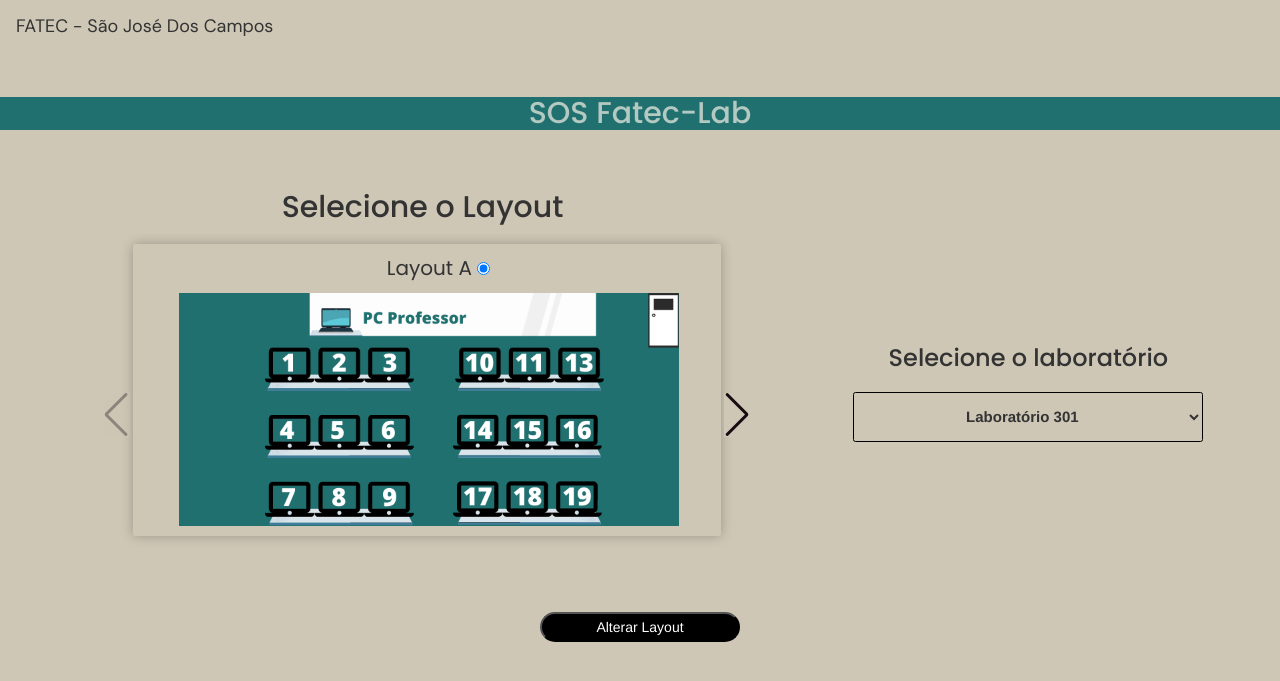
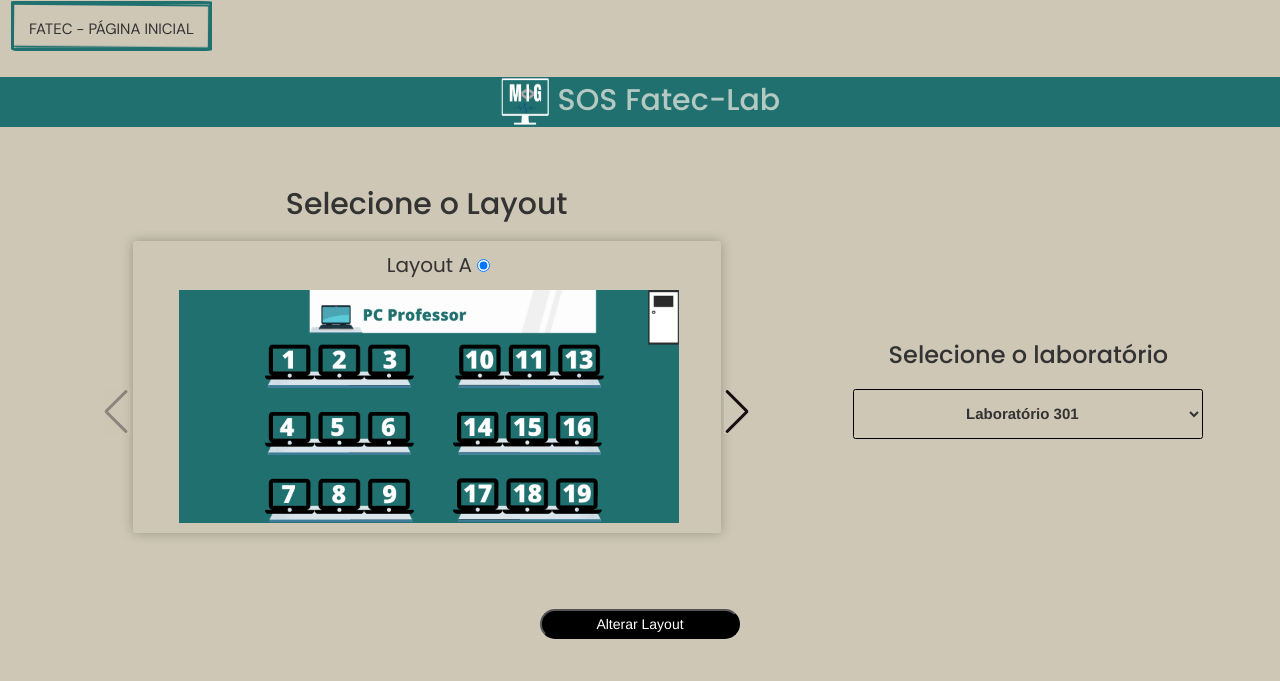
Before and after one commit to GabbsSantana/Fatec, a Flask app: page /update in a window 1280 px wide. Shown: the top 681 px of the page. Run offline with Flask 2, Linux system fonts and the light colour scheme; data comes from the database, SQL or seed files in the repository; some libraries are stand-ins or nearby versions.

Commit message:
logo MIG incluido

```diff
--- a/app.py
+++ b/app.py
@@ -16,9 +16,12 @@ def openDB():
   return cur,connection
 
 # Inicializando variável com os layouts vinculados aos Laboratórios
-cur,conn = openDB()
-cur.execute('select laboratorio_nome,layout from layout')
-layoutLab = cur.fetchall()
+def layouts():
+  cur,conn = openDB()
+  cur.execute('select laboratorio_nome,layout_nome from layout')
+  layoutLab = cur.fetchall()
+  conn.close()
+  return layoutLab
 
 
 # Inicializando o app FLASK
@@ -53,6 +56,7 @@ def select():
 # Rota responsável por receber nome e email do usuário
 @app.route('/layout/',methods=(['GET','POST']))
 def layout():
+  layoutLab = layouts()
   if request.method == 'POST':
     nome = request.form['nome']
     email = request.form['e-mail']
@@ -134,12 +138,13 @@ def all():
 # Disponível apenas para o administrador
 @app.route('/update',methods=['GET','POST'])
 def update():
+  layoutLab = layouts()
   cur,con = openDB()
   if request.method == 'POST':
     lab = request.form['laboratorios']
     imagem = request.form['imagem']
     print(lab,imagem)
-    cur.execute('UPDATE layout SET layout = ? WHERE laboratorio_nome == ?',(imagem,lab))
+    cur.execute('UPDATE layout SET layout_nome = ? WHERE laboratorio_nome == ?',(imagem,lab))
     con.commit()
     con.close()
     return redirect(url_for('admin'))
--- a/schema.sql
+++ b/schema.sql
@@ -5,11 +5,11 @@ CREATE TABLE chamados(
   laboratorio TEXT NOT NULL,
   CONSTRAINT fk_alunos FOREIGN KEY (alunos_id) REFERENCES alunos(alunos_id)
 );
-DROP TABLE IF EXISTS laboratorio;
+DROP TABLE IF EXISTS layout;
 CREATE TABLE layout(
   laboratorio_id INTEGER PRIMARY KEY AUTOINCREMENT,
   laboratorio_nome TEXT NOT NULL,
-  layout TEXT NOT NULL
+  layout_nome TEXT NOT NULL
 );
 DROP TABLE IF EXISTS alunos;
 CREATE TABLE alunos (
--- a/static/style.css
+++ b/static/style.css
@@ -5,7 +5,6 @@
   max-width: 100vw;
   max-height: 100vh;
   background-color: #cec7b6;
-  color: var(--base-color-text);
 }
 :root{
 --base-color-gray:(#cec7b6);
@@ -34,10 +33,7 @@ p,a{
   font-family: var(--title-font);
   color: var(--base-color-text);
 }
-header{
- display: flex;
 
-}
 header img#logo {
  width: 10%;
  height: 10%;
@@ -50,6 +46,37 @@ h1 {
   margin: 25px auto;
   text-align: center;
 }
+#logo{
+  display: inline;
+  background-color: rgb(32, 112, 112);
+}
+#logo1{
+  display: inline;
+}
+#nav-fatec{
+  margin-left: 10px;
+  display: inline-block;
+  border: 3px solid rgb(32, 112, 112);
+  font-size: 1.5rem;
+  border-radius: 2% 6% 5% 4% / 1% 1% 2% 4%;
+  text-transform: uppercase;
+
+  background: transparent;
+  position: relative;}
+
+  #nav-fatec::before {
+      content: '';
+      border: 2px solid rgb(32, 112, 112);
+      display: block;
+      width: 100%;
+      height: 100%;
+      position: absolute;
+      top: 50%;
+      left: 50%;
+      transform: translate3d(-50%, -50%, 0) scale(1.015) rotate(0.5deg);
+      border-radius: 1% 1% 2% 4% / 2% 6% 5% 4%;
+  }
+
 
 .jumbotron-small{
   background-color:rgb(32, 112, 112) ;
--- a/templates/layout.html
+++ b/templates/layout.html
@@ -50,6 +50,7 @@
             </label>
             <input type="submit" value="Abrir Chamado" id="abrir_chamado">
 
+
         </form>
       </div>
       </section>
--- a/templates/style.html
+++ b/templates/style.html
@@ -18,10 +18,12 @@
     rel="stylesheet"
     href="https://unpkg.com/swiper@8/swiper-bundle.min.css"
    />
+   <link rel="shortcut icon" href="{{ url_for('static', filename='logo-mig.png') }}">
+
 
     <script src="https://unpkg.com/scrollreveal"></script>
     <script src="https://unpkg.com/swiper@8/swiper-bundle.min.js"></script>
-    <title>Home</title>
+    <title>SOS Fatec-Lab</title>
   </head>
 
   <body>
@@ -33,12 +35,14 @@
     <script src="https://cdn.jsdelivr.net/npm/bootstrap@5.2.2/dist/js/bootstrap.min.js" integrity="sha384-IDwe1+LCz02ROU9k972gdyvl+AESN10+x7tBKgc9I5HFtuNz0wWnPclzo6p9vxnk" crossorigin="anonymous"></script>
     {% block head %}
     <div id="app">
-      <header  >
+
         <nav class="navbar navbar-light bg-light">
-          <a href="/" class="navbar-brand">FATEC - São José Dos Campos</a>
+          <a   id="nav-fatec" href="/" class="navbar-brand">
+          FATEC - Página Inicial
+        </a>
         </nav>
-      </header>
-      <h1 class="text-center jumbotron-small">SOS Fatec-Lab</h1>
+
+      <h1 class="text-center jumbotron-small"><img id=logo src="{{url_for('static', filename='mig-bg.png' )}}" width="50" height="50" class="d-inline-block align-top" alt=""> SOS Fatec-Lab</h1>
 
 
 
--- a/templates/update.html
+++ b/templates/update.html
@@ -1,9 +1,6 @@
 {% extends "style.html" %} {% block head %} {{ super() }}
  <!-- SWIPER -->
  <script src="https://unpkg.com/swiper@8/swiper-bundle.min.js"></script>
-
-
-
 
 <form method="post" class="update">
   <section id="update_labs">
@@ -80,15 +77,11 @@
                   >
               </blockquote>
             </div>
-
-
-
         </div>
            <!-- If we need navigation buttons -->
 <div class="swiper-button-prev"></div>
 <div class="swiper-button-next"></div>
-        <!-- If we need pagination -->
-        <div class="swiper-pagination"></div>
+
 
   </section>
 </section>
```
Also changed, not shown: dbScript.py (+20 -13 lines), database.db, static/fatec-bg.png (added), static/fatec.jpg (added), static/logo-mig.png (added), static/mig-bg.png (added).
